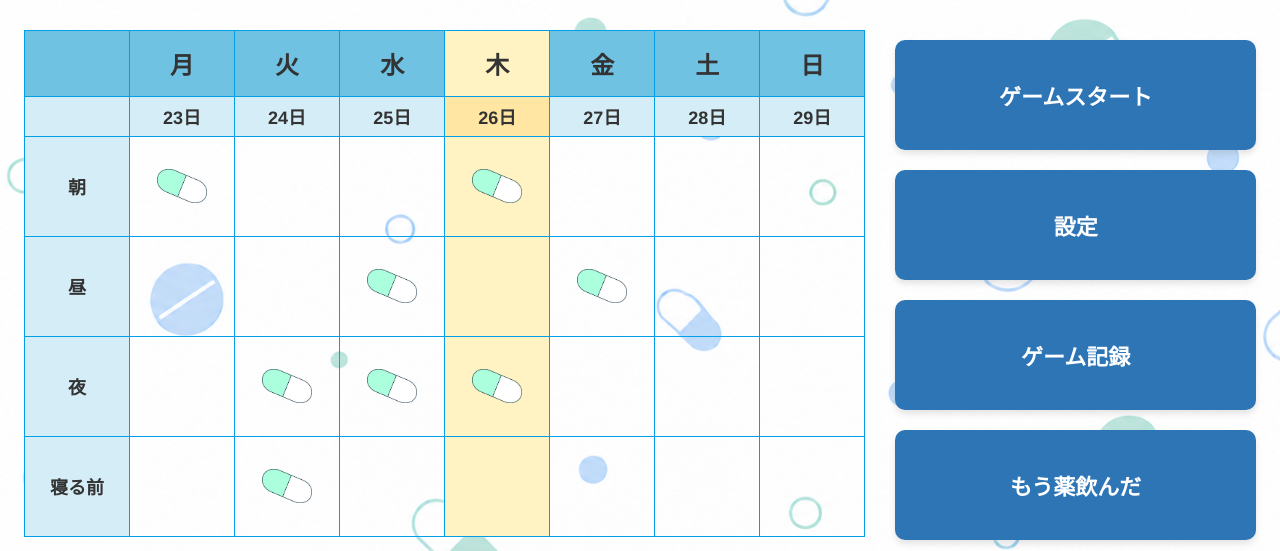
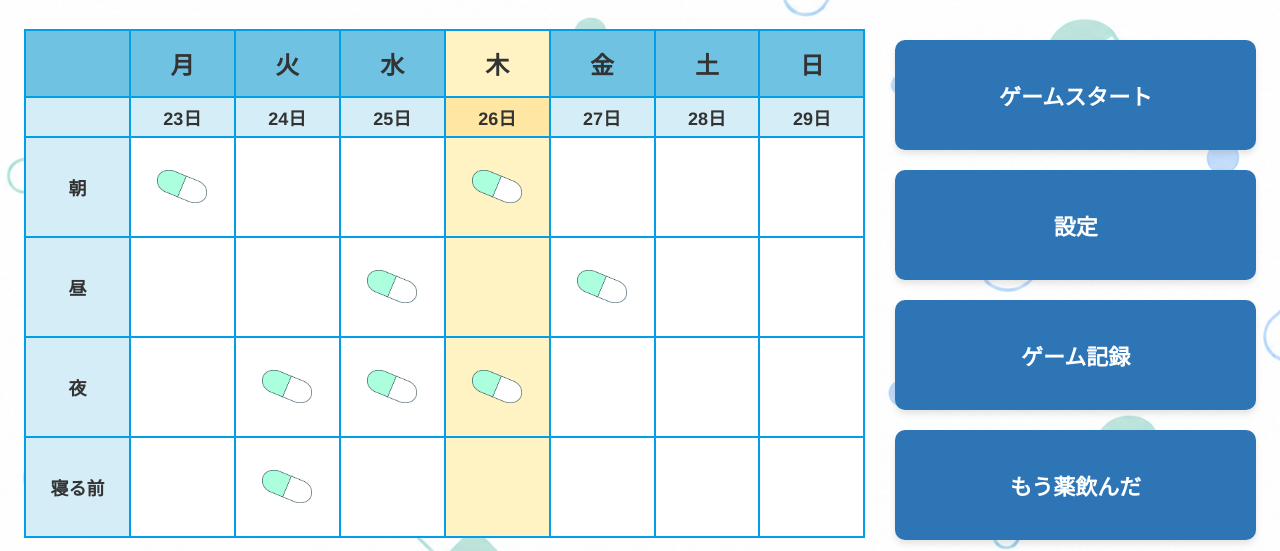
Before and after one commit to sinon0215/MediThink, a PHP site: page /home.php in a window 1280 px wide. Shown: the part 91-642 px from the top of the page. Run offline with PHP 8.4, Linux system fonts and the light colour scheme; a user stored in the database is signed in; data comes from the database, SQL or seed files in the repository; data that the repository does not hold is empty.

Commit message:
グラフの色

```diff
--- a/css/style.css
+++ b/css/style.css
@@ -470,7 +470,7 @@ body.home-body {
 
 .home-calendar th,
 .home-calendar td {
-    border: 1px solid #009fe8;
+    border: 2px solid #009fe8;
     height: 100px;
     padding: 15px;
     font-size: 24px;
@@ -495,6 +495,12 @@ body.home-body {
 .home-calendar td {
     font-size: 28px;
     font-weight: bold;
+    background-color: #ffffff;
+}
+
+/* 今日の曜日の服薬予定マス */
+.home-calendar td.today-column {
+    background-color: #fff3c4;
 }
 
 
```
